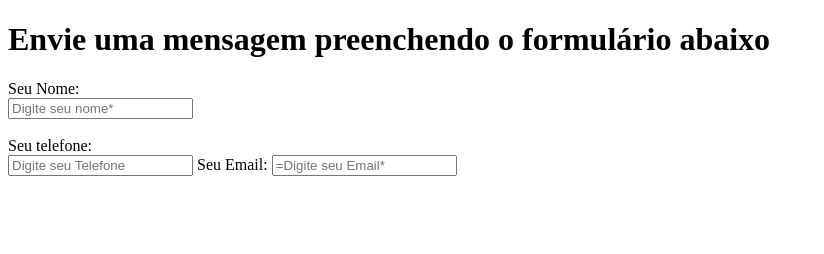
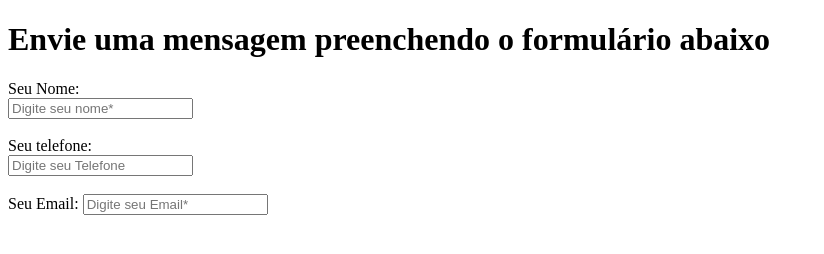
Before and after one commit to maria-julia-oliveira/correcaoAv12Tri, a plain HTML site: page index.html in a window 1280 px wide. Shown: the whole page, without its empty margins (0-824 px from the left). Drawn offline with Linux system fonts and the light colour scheme.

Commit message:
sssssssssssssss

```diff
--- a/index.html
+++ b/index.html
@@ -13,9 +13,9 @@
 <label for="nome">Seu Nome:</label><br/>
 <input type="text" id="nome" placeholder="Digite seu nome*" required><br/><br/>
 <label for="telefone">Seu telefone:</label><br/>
-<input type="tel" id="telefone" placeholder="Digite seu Telefone">
+<input type="tel" id="telefone" placeholder="Digite seu Telefone"><br/><br/>
 <label for="email">Seu Email:</label>
-<input type="email" id="email" placeholder="=Digite seu Email*" required><br/></br/>
+<input type="email" id="email" placeholder="Digite seu Email*" required><br/></br/>
 
 
 
```
